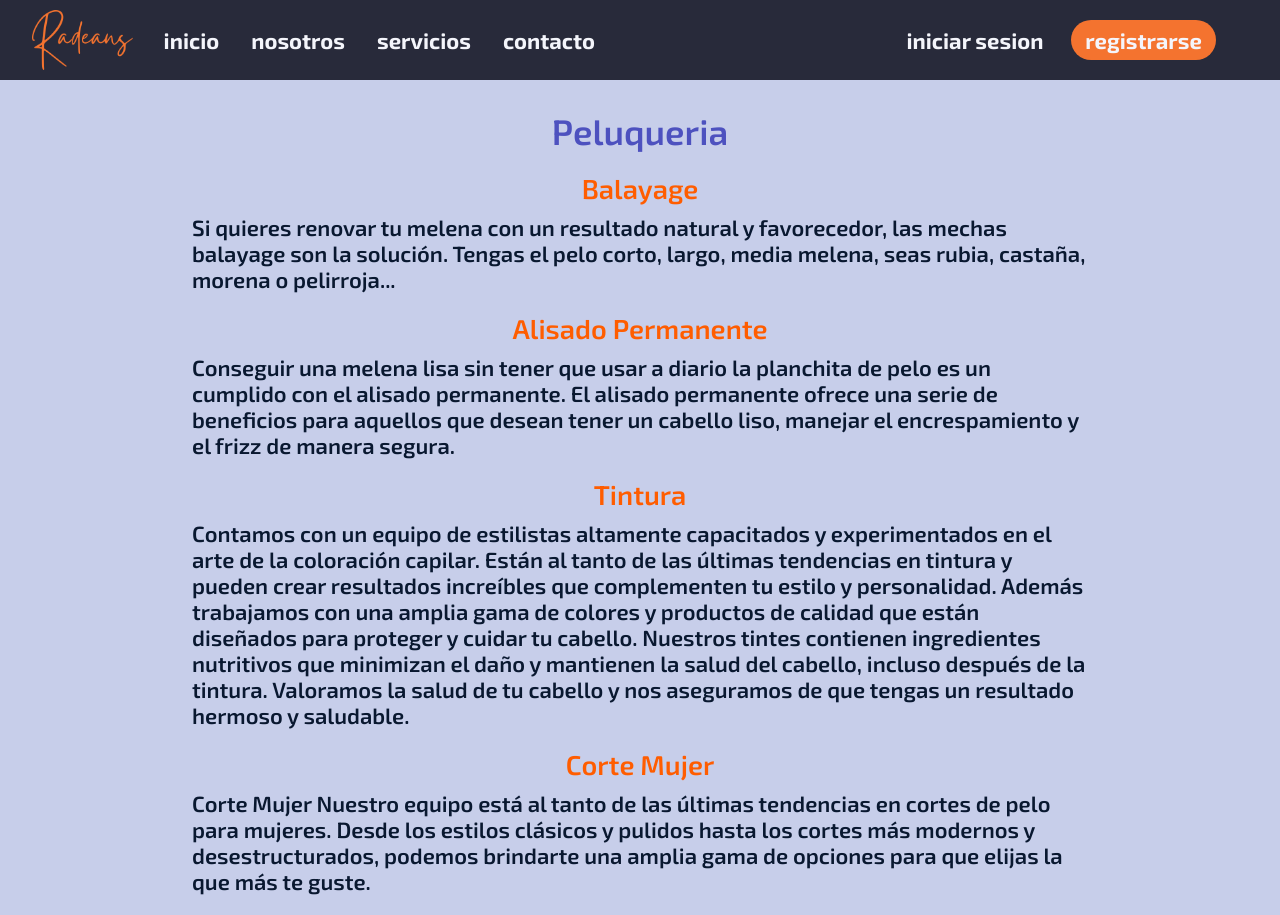
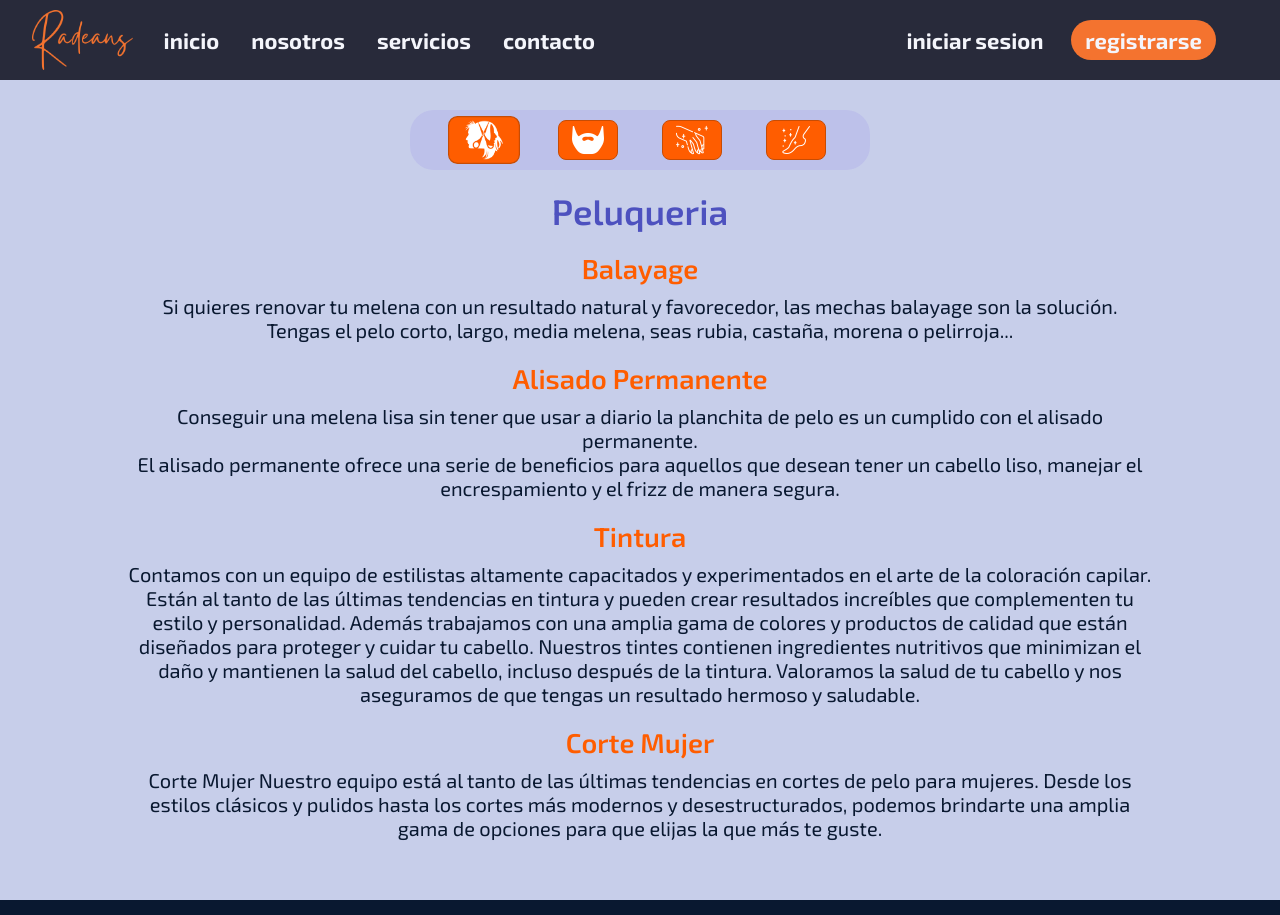
Before and after one commit to Galo98/radeans, a PHP site: page /servicios.php in a window 1280 px wide. Shown: the top 915 px of the page. Run offline with PHP 8.4, Linux system fonts and the light colour scheme.

Commit message:
bontonera de servicios

```diff
--- a/css/style.css
+++ b/css/style.css
@@ -3,9 +3,13 @@
 :root {
     --color-header: #00020E;
     --color-fondo: rgba(115,134,204,0.4);
+    /* --color-fondo: rgb(226, 227, 228); */
     --color-footer: #091830;
     --color-titulos: #4D51BF;
+    --color-titOSC: #3f429c;
     --color-subTitulos: #FF5D00;
+    --color-subOsc: #c74c04;
+    --color-fondo-btns: #bec1ebf8;
     --color-fuentes: #fff;
     --color-ventanas: #1E2028;
     --border-raduis: 16px;
@@ -57,9 +61,16 @@ body{
 }
 
 main{
+    display: flex;
+    flex-direction: column;
+    align-items: center;
+    justify-content: center;
     min-height: 90vh;
 }
 
+.activo{
+    transform: scale(1.2);
+}
 /* ---------------------------------------------Header--------------------------------------------- */
 
 header {
@@ -245,19 +256,20 @@ header .navLog{
     margin: 30px 0;
     gap: 24px;
     color: var(--color-header);
+    max-width: 60vw;
 }
 
 .nosotrosTexto {
-    width: 70%;
     color: var(--color-footer);
-    font-size: 22px;
-    font-weight: 600;
+    font-size: 20px;
+    font-weight: 400;
+    text-align: center;
 }
 
 /* ---------------------------------------------Servicios--------------------------------------------- */
 
 .servicios{
-    width: 100%;
+    max-width: 80vw;
     display: flex;
     flex-direction: column;
     align-items: center;
@@ -265,7 +277,7 @@ header .navLog{
     padding: 110px 0 60px 0;
     gap: 20px;
 }
-.servicios div{
+.servicios > article > div{
     display: flex;
     flex-direction: column;
     align-items: center;
@@ -279,6 +291,50 @@ header .navLog{
     align-items: center;
     justify-content: center;
     gap: 20px;
+}
+.serviciosMenu{
+    width: 460px;
+    height: 60px;
+    display: flex;
+    justify-content: space-evenly;
+    align-items: center;
+    background-color: var(--color-fondo-btns);
+    border-radius: 24px;
+}
+
+.btnMenuServ{
+    display: block;
+    cursor: pointer;
+    background-color: var(--color-subTitulos);
+    padding: 8px 6px;
+    border-radius: 8px;
+    border: 1px solid var(--color-subOsc);
+    transition: all 300ms ease-in-out;
+    background-repeat: no-repeat;
+    background-size: 32px;
+    background-position: center;
+    width: 60px;
+    height: 40px;
+}
+
+.btnMenuServ:hover{
+    background-color: var(--color-titulos);
+    border-color: var(--color-titOSC);
+}
+
+.pelu{
+    background-image: url(../img/pelu.png);
+}
+.barb{
+    background-image: url(../img/barb.png);
+}
+
+.mani{
+    background-image: url(../img/mani.png);
+}
+
+.pedi{
+    background-image: url(../img/pedi.png);
 }
 
 /* ---------------------------------------------Login y Registro--------------------------------------------- */
@@ -853,9 +909,7 @@ footer .ubicacion {
         display: none;
     }
 
-    .logo{
-        display: none;
-    }
+
 
     footer {
         flex-direction: column;
@@ -896,4 +950,13 @@ footer .ubicacion {
         flex-direction: column;
         gap: 12px;
     }
+
+    .serviciosMenu{
+        height: 120px;
+        display: grid;
+        grid-template-columns: repeat(2,1fr);
+        gap: 0;
+        width: 260px;
+        justify-items: center;
+    }
 }
--- a/servicios.php
+++ b/servicios.php
@@ -1,7 +1,11 @@
 <?php
 
 require_once "./php/sesiones.php";
-
+if (!isset($_GET['s'])) {
+    $serv = "p";
+} else {
+    $serv = $_GET['s'];
+}
 ?>
 <!DOCTYPE html>
 <html lang="es">
@@ -26,41 +30,70 @@ require_once "./php/sesiones.php";
 
         <section class="servicios" id="servicios">
 
+            <div class="serviciosMenu">
+                <div>
+                    <a class="btnMenuServ pelu <?php if (isset($_GET['s']) && $_GET['s'] == "p") {
+                                                    echo "activo";
+                                                }else if (!isset($_GET['s'])){echo "activo";} ?>" href="servicios.php?s=p"><!-- <img src="./img/corte-de-pelo.png" alt="peluqueria"> --> </a>
+                </div>
+                <div>
+                    <a class="btnMenuServ barb <?php if (isset($_GET['s']) && $_GET['s'] == "b") {
+                                                    echo "activo";
+                                                } ?>" href="servicios.php?s=b"> </a>
+                </div>
+                <div>
+                    <a class="btnMenuServ mani <?php if (isset($_GET['s']) && $_GET['s'] == "m") {
+                                                    echo "activo";
+                                                } ?>" href="servicios.php?s=m"> </a>
+                </div>
+                <div>
+                    <a class="btnMenuServ pedi <?php if (isset($_GET['s']) && $_GET['s'] == "ped") {
+                                                    echo "activo";
+                                                } ?>" href="servicios.php?s=ped"> </a>
+                </div>
+            </div>
+            <?php switch ($serv) {
+                case "p":
+            ?>
                     <article>
                         <h2 class="titulos">Peluqueria</h2>
                         <div>
                             <h3 class="subtitulos">Balayage</h3>
-                    <p class="nosotrosTexto">
-                        Si quieres renovar tu melena con un resultado natural y favorecedor, las mechas balayage son la solución. Tengas el pelo corto, largo, media melena, seas rubia, castaña, morena o pelirroja...
+                            <p class="nosotrosTexto">Si quieres renovar tu melena con un resultado natural y favorecedor, las mechas balayage son la solución. <br>
+                                Tengas el pelo corto, largo, media melena, seas rubia, castaña, morena o pelirroja...
                             </p>
                         </div>
                         <div>
                             <h3 class="subtitulos">Alisado Permanente</h3>
-                    <p class="nosotrosTexto">Conseguir una melena lisa sin tener que usar a diario la planchita de pelo es un cumplido con el alisado permanente.
+                            <p class="nosotrosTexto">Conseguir una melena lisa sin tener que usar a diario la planchita de pelo es un cumplido con el alisado permanente.<br>
                                 El alisado permanente ofrece una serie de beneficios para aquellos que desean tener un cabello liso, manejar el encrespamiento y el frizz de manera segura.
                             </p>
                         </div>
                         <div>
                             <h3 class="subtitulos">Tintura</h3>
-                    <p class="nosotrosTexto">Contamos con un equipo de estilistas altamente capacitados y experimentados en el arte
-                        de la coloración capilar. Están al tanto de las últimas tendencias en tintura y pueden crear
-                        resultados increíbles que complementen tu estilo y personalidad.
+                            <p class="nosotrosTexto">Contamos con un equipo de estilistas altamente capacitados y experimentados en el arte de la coloración capilar.<br>
+                                Están al tanto de las últimas tendencias en tintura y pueden crear resultados increíbles que complementen tu estilo y personalidad.
                                 Además trabajamos con una amplia gama de colores y productos de calidad que están diseñados para proteger y cuidar tu cabello. Nuestros tintes contienen ingredientes nutritivos que minimizan el daño y mantienen la salud del cabello, incluso después de la tintura. Valoramos la salud de tu cabello y nos aseguramos de que tengas un resultado hermoso y saludable.
                             </p>
                         </div>
                         <div>
                             <h3 class="subtitulos">Corte Mujer</h3>
                             <p class="nosotrosTexto">Corte Mujer
-                        Nuestro equipo está al tanto de las últimas tendencias en cortes de pelo para mujeres. Desde los estilos clásicos y pulidos hasta los cortes más modernos y desestructurados, podemos brindarte una amplia gama de opciones para que elijas la que más te guste.
+                                Nuestro equipo está al tanto de las últimas tendencias en cortes de pelo para mujeres.
+                                Desde los estilos clásicos y pulidos hasta los cortes más modernos y desestructurados, podemos brindarte una amplia gama de opciones para que elijas la que más te guste.
                             </p>
                         </div>
                     </article>
+                <?php break;
+                case "m":
+                ?>
                     <article>
                         <h2 class="titulos">Manicura</h2>
                         <div>
                             <h3 class="subtitulos">Kapping Gel o Acrílico </h3>
                             <p class="nosotrosTexto">Si tienes las uñas frágiles o quebradizas existe un método hecho para ti.
-                        La manicura kapping consiste en aplicar una fina capa de acrílico o gel fortificador sobre la uña que actúa como una barrera protectora. Este baño en gel kapping no alarga la uña natural sino que acompaña el crecimiento de la misma y dura hasta unos 20 días.
+                                La manicura kapping consiste en aplicar una fina capa de acrílico o gel fortificador sobre la uña que actúa como una barrera protectora.
+                                Este baño en gel kapping no alarga la uña natural sino que acompaña el crecimiento de la misma y dura hasta unos 20 días.
                             </p>
                         </div>
                         <div>
@@ -82,6 +115,9 @@ require_once "./php/sesiones.php";
                             </p>
                         </div>
                     </article>
+                <?php break;
+                case "b":
+                ?>
                     <article>
                         <h2 class="titulos">Barberia</h2>
                         <div>
@@ -105,6 +141,12 @@ require_once "./php/sesiones.php";
                             </p>
                         </div>
                     </article>
+                <?php break;
+                case "ped":
+                ?>
+            <?php break;
+            }
+            ?>
         </section>
 
 
```
Also changed, not shown: img/barb.png (added), img/mani.png (added), img/pedi.png (added), img/pelu.png (added). Lines whose indentation alone changed are shown as unchanged.
